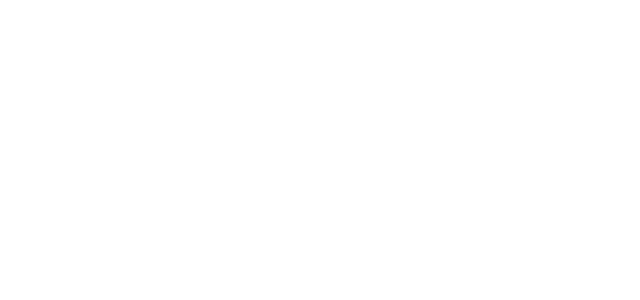
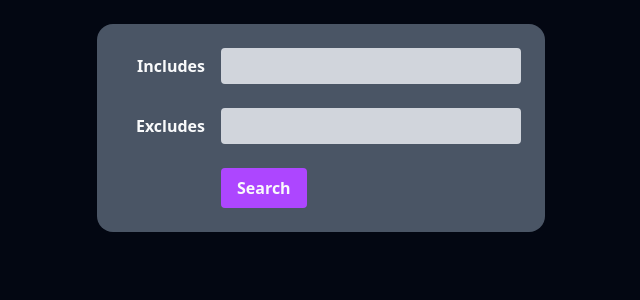
Before and after one commit to blubywaff/ftag, a SvelteKit app in the folder frontend/: page /view in a window 1280 px wide. Shown: the top 300 px of the page, without its empty margins (319-959 px from the left). Built offline with nearby package versions, Linux system fonts and the light colour scheme.

Commit message:
update frontend for body styling

```diff
--- a/frontend/src/app.css
+++ b/frontend/src/app.css
@@ -1 +1,5 @@
 @import 'tailwindcss';
+
+body {
+	@apply bg-gray-950 text-gray-50;
+}
--- a/frontend/src/routes/+layout.svelte
+++ b/frontend/src/routes/+layout.svelte
@@ -3,7 +3,4 @@
 	let { children } = $props();
 </script>
 
-
-<body class="bg-gray-950 text-gray-50">
-    {@render children()}
-</body>
+{@render children()}
--- a/frontend/src/routes/view/+page.svelte
+++ b/frontend/src/routes/view/+page.svelte
@@ -1,26 +1,44 @@
-<div class="w-full flex justify-center mt-6">
-    <form method="get" class="text-gray-50 max-w-md w-full p-6 bg-gray-600 rounded-2xl">
-        <input hidden name="number" min=1 max=10000 value=1>
-        <div class="sm:flex items-center mb-6">
+<div class="mt-6 flex w-full justify-center">
+	<form method="get" class="w-full max-w-md rounded-2xl bg-gray-600 p-6 text-gray-50">
+		<input hidden name="number" min="1" max="10000" value="1" />
+		<div class="mb-6 items-center sm:flex">
 			<div class="sm:w-1/4">
-                <label for="form-intags" class="mb-1 sm:mb-0 pr-4 block font-bold sm:text-right">Includes</label>
+				<label for="form-intags" class="mb-1 block pr-4 font-bold sm:mb-0 sm:text-right"
+					>Includes</label
+				>
 			</div>
 			<div class="sm:w-3/4">
-                <input type="text" name="intags" id="form-intags" class="w-full text-gray-950 rounded py-1 px-2 border-2 bg-gray-300 border-gray-300 focus:bg-gray-50 focus:border-purple-500 focus:outline-none">
+				<input
+					type="text"
+					name="intags"
+					id="form-intags"
+					class="w-full rounded border-2 border-gray-300 bg-gray-300 px-2 py-1 text-gray-950 focus:border-purple-500 focus:bg-gray-50 focus:outline-none"
+				/>
 			</div>
 		</div>
-        <div class="sm:flex items-center mb-6">
+		<div class="mb-6 items-center sm:flex">
 			<div class="sm:w-1/4">
-                <label for="form-extags" class="mb-1 sm:mb-0 pr-4 block font-bold sm:text-right">Excludes</label>
+				<label for="form-extags" class="mb-1 block pr-4 font-bold sm:mb-0 sm:text-right"
+					>Excludes</label
+				>
 			</div>
 			<div class="sm:w-3/4">
-                <input type="text" name="extags" id="form-extags" class="w-full text-gray-950 rounded py-1 px-2 border-2 bg-gray-300 border-gray-300 focus:bg-gray-50 focus:border-purple-500 focus:outline-none">
+				<input
+					type="text"
+					name="extags"
+					id="form-extags"
+					class="w-full rounded border-2 border-gray-300 bg-gray-300 px-2 py-1 text-gray-950 focus:border-purple-500 focus:bg-gray-50 focus:outline-none"
+				/>
 			</div>
 		</div>
-        <div class="sm:flex items-center">
+		<div class="items-center sm:flex">
 			<div class="sm:w-1/4"></div>
 			<div class="sm:w-3/4">
-                <input type="submit" value="Search" class="rounded bg-purple-500 hover:bg-purple-400 font-bold py-2 px-4">
+				<input
+					type="submit"
+					value="Search"
+					class="rounded bg-purple-500 px-4 py-2 font-bold hover:bg-purple-400"
+				/>
 			</div>
 		</div>
 	</form>
```
Also changed, not shown: 2 other files (tests, documents, lock files or other folders). Lines whose indentation alone changed are shown as unchanged.
